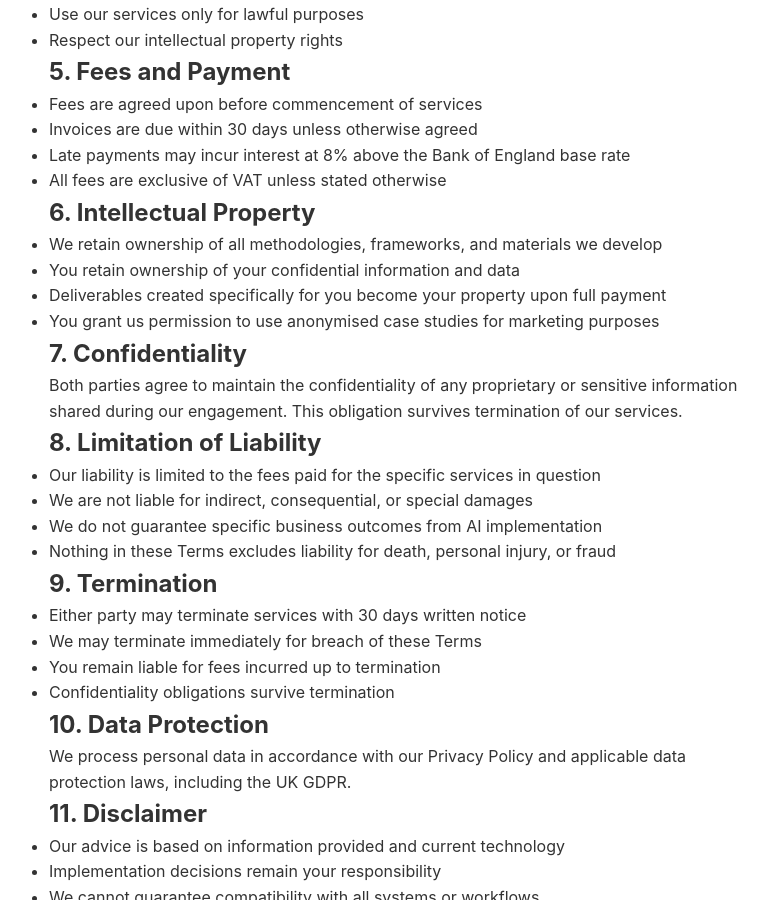
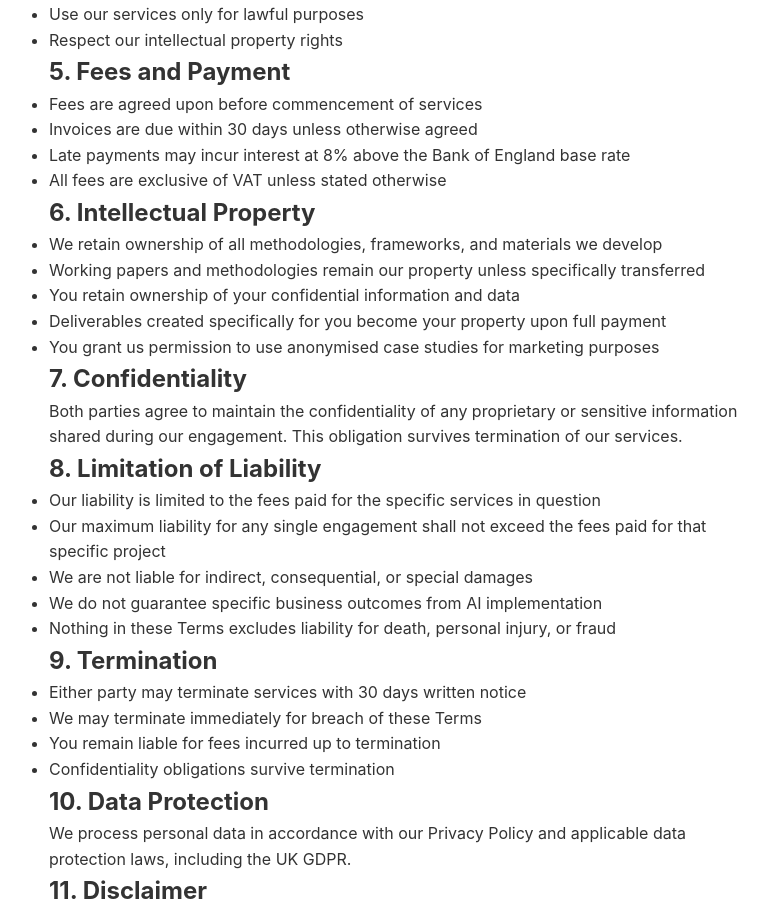
Before and after one commit to QVXXLabs/qvxx-website, a Jekyll site: the page built from terms.html, in a window 1280 px wide and 900 px high, scrolled down 837 px. Shown: the whole window, without its empty margins (241-1009 px from the left). Built offline with Jekyll 4.4.1, drawn with Linux system fonts in a browser that asks for light colours.

Commit message:
Clarify IP ownership and liability cap in Terms of Service

```diff
--- a/terms.html
+++ b/terms.html
@@ -43,6 +43,7 @@ title: Terms of Service
     <h2>6. Intellectual Property</h2>
     <ul>
         <li>We retain ownership of all methodologies, frameworks, and materials we develop</li>
+        <li>Working papers and methodologies remain our property unless specifically transferred</li>
         <li>You retain ownership of your confidential information and data</li>
         <li>Deliverables created specifically for you become your property upon full payment</li>
         <li>You grant us permission to use anonymised case studies for marketing purposes</li>
@@ -54,6 +55,7 @@ title: Terms of Service
     <h2>8. Limitation of Liability</h2>
     <ul>
         <li>Our liability is limited to the fees paid for the specific services in question</li>
+        <li>Our maximum liability for any single engagement shall not exceed the fees paid for that specific project</li>
         <li>We are not liable for indirect, consequential, or special damages</li>
         <li>We do not guarantee specific business outcomes from AI implementation</li>
         <li>Nothing in these Terms excludes liability for death, personal injury, or fraud</li>
```
